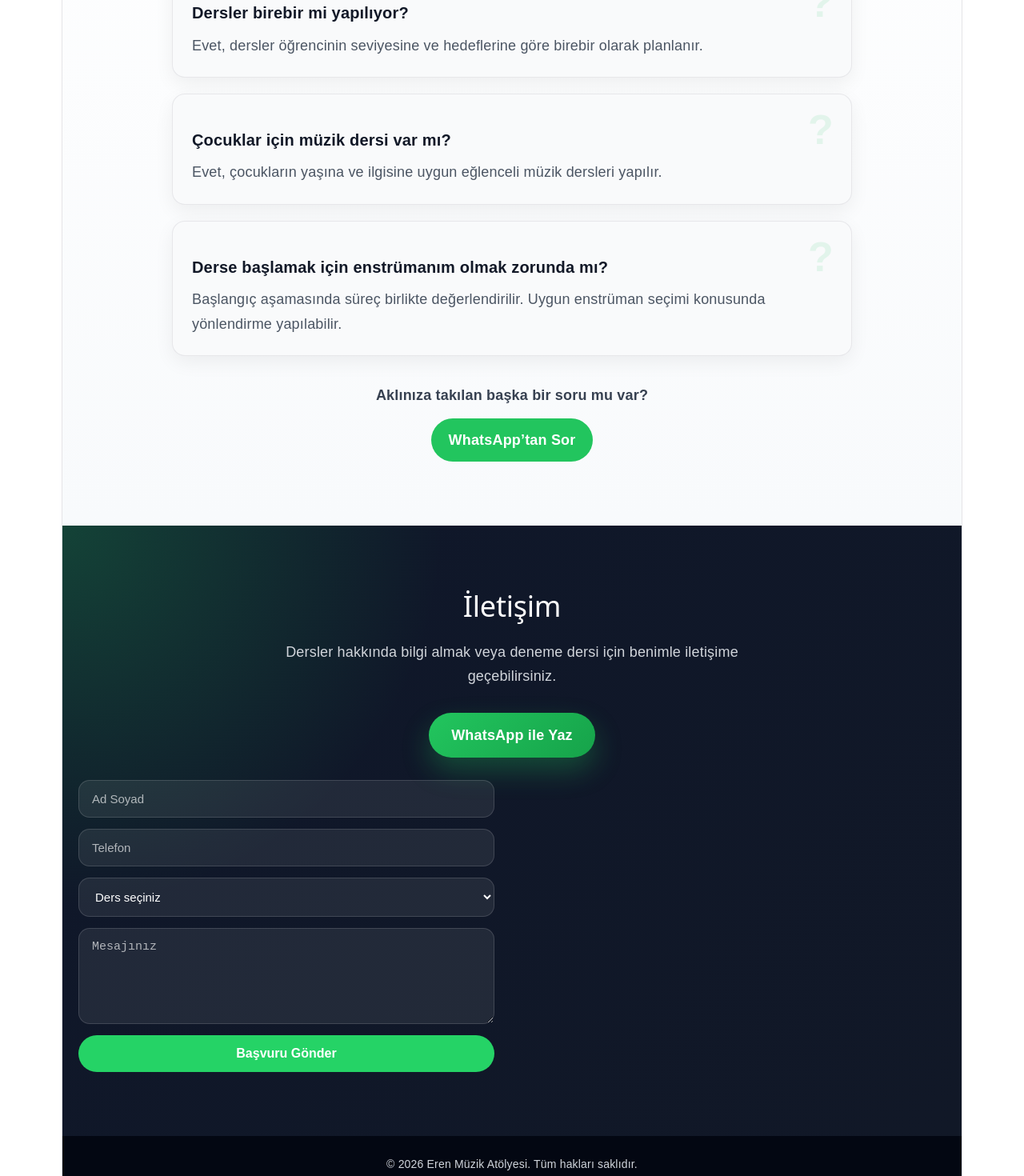
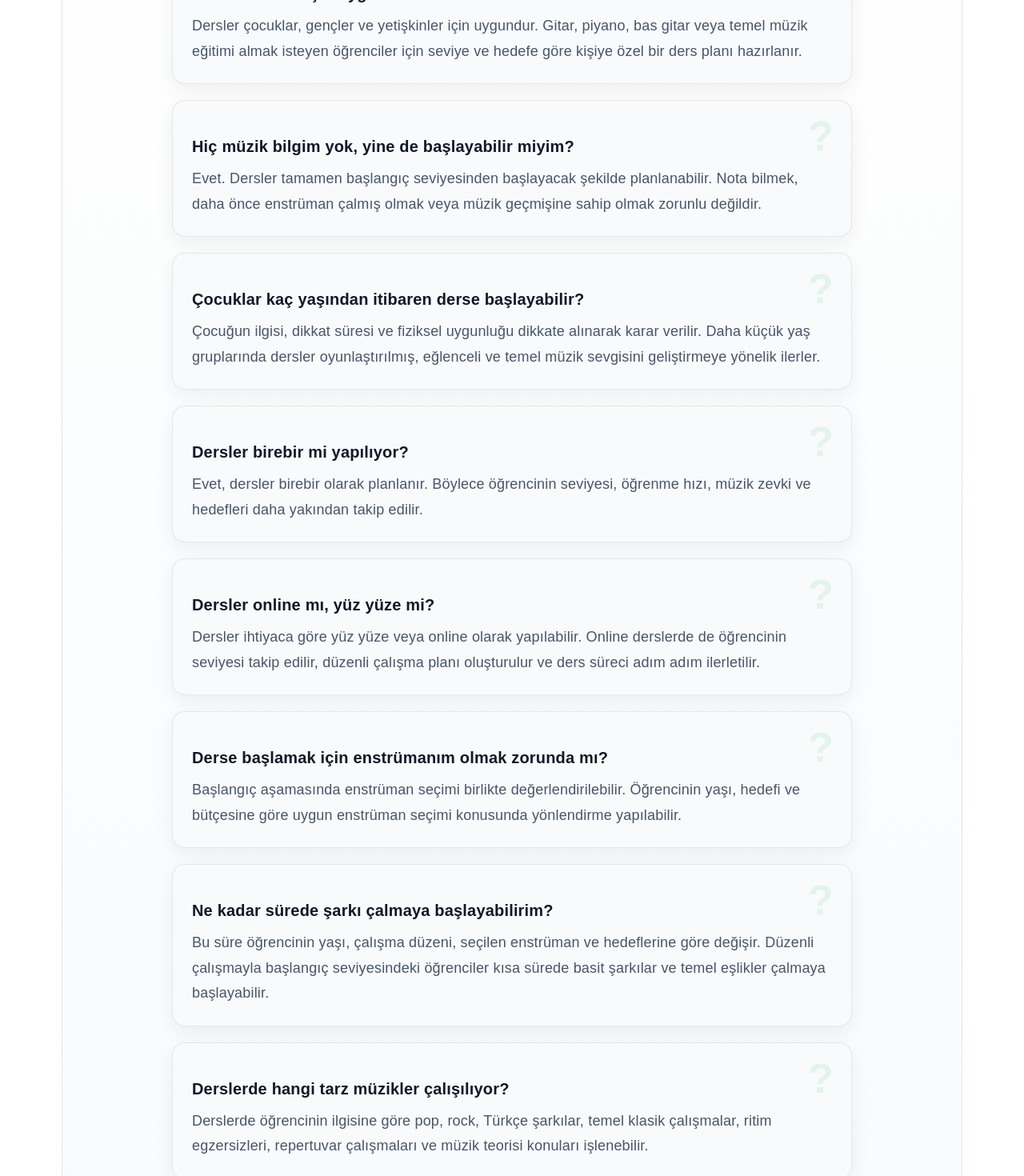
Before and after one commit to ErenOzusen/eren-muzik-atolyesi, a React (Vite) app: page / in a window 1280 px wide. Shown: the part 6420-7890 px from the top of the page at 80% size. Built offline with nearby package versions, Linux system fonts and the light colour scheme.

Commit message:
SSS bolumu veli ve ogrenci odakli guncellendi

```diff
--- a/src/App.css
+++ b/src/App.css
@@ -3041,3 +3041,16 @@ margin-top: 10px;
 .package-card .lesson-button {
   margin-top: auto;
 }
+
+.faq-item p {
+  line-height: 1.75;
+  color: #475569;
+}
+
+.faq-item h3 {
+  line-height: 1.3;
+}
+
+.faq-cta p {
+  line-height: 1.6;
+}
--- a/src/App.jsx
+++ b/src/App.jsx
@@ -1183,37 +1183,85 @@ if (isAdminPage) {
 </section>
 
 <section id="sss" className="faq reveal">
+  <span className="section-badge">SSS</span>
   <h2>Sık Sorulan Sorular</h2>
+
+  <p className="section-description">
+    Derslere başlamadan önce aklınıza takılabilecek temel soruları burada bulabilirsiniz.
+    Daha detaylı bilgi almak isterseniz WhatsApp üzerinden iletişime geçebilirsiniz.
+  </p>
 
   <div className="faq-list">
     <div className="faq-item">
       <h3>Dersler kimler için uygundur?</h3>
       <p>
-        Dersler başlangıç seviyesinden ileri seviyeye kadar her yaş grubuna uygun şekilde planlanır.
+        Dersler çocuklar, gençler ve yetişkinler için uygundur. Gitar, piyano, bas gitar
+        veya temel müzik eğitimi almak isteyen öğrenciler için seviye ve hedefe göre
+        kişiye özel bir ders planı hazırlanır.
+      </p>
+    </div>
+
+    <div className="faq-item">
+      <h3>Hiç müzik bilgim yok, yine de başlayabilir miyim?</h3>
+      <p>
+        Evet. Dersler tamamen başlangıç seviyesinden başlayacak şekilde planlanabilir.
+        Nota bilmek, daha önce enstrüman çalmış olmak veya müzik geçmişine sahip olmak
+        zorunlu değildir.
+      </p>
+    </div>
+
+    <div className="faq-item">
+      <h3>Çocuklar kaç yaşından itibaren derse başlayabilir?</h3>
+      <p>
+        Çocuğun ilgisi, dikkat süresi ve fiziksel uygunluğu dikkate alınarak karar verilir.
+        Daha küçük yaş gruplarında dersler oyunlaştırılmış, eğlenceli ve temel müzik sevgisini
+        geliştirmeye yönelik ilerler.
       </p>
     </div>
 
     <div className="faq-item">
       <h3>Dersler birebir mi yapılıyor?</h3>
       <p>
-        Evet, dersler öğrencinin seviyesine ve hedeflerine göre birebir olarak planlanır.
+        Evet, dersler birebir olarak planlanır. Böylece öğrencinin seviyesi, öğrenme hızı,
+        müzik zevki ve hedefleri daha yakından takip edilir.
       </p>
     </div>
 
     <div className="faq-item">
-      <h3>Çocuklar için müzik dersi var mı?</h3>
+      <h3>Dersler online mı, yüz yüze mi?</h3>
       <p>
-        Evet, çocukların yaşına ve ilgisine uygun eğlenceli müzik dersleri yapılır.
+        Dersler ihtiyaca göre yüz yüze veya online olarak yapılabilir. Online derslerde de
+        öğrencinin seviyesi takip edilir, düzenli çalışma planı oluşturulur ve ders süreci
+        adım adım ilerletilir.
       </p>
     </div>
 
     <div className="faq-item">
       <h3>Derse başlamak için enstrümanım olmak zorunda mı?</h3>
       <p>
-        Başlangıç aşamasında süreç birlikte değerlendirilir. Uygun enstrüman seçimi konusunda yönlendirme yapılabilir.
+        Başlangıç aşamasında enstrüman seçimi birlikte değerlendirilebilir. Öğrencinin yaşı,
+        hedefi ve bütçesine göre uygun enstrüman seçimi konusunda yönlendirme yapılabilir.
+      </p>
+    </div>
+
+    <div className="faq-item">
+      <h3>Ne kadar sürede şarkı çalmaya başlayabilirim?</h3>
+      <p>
+        Bu süre öğrencinin yaşı, çalışma düzeni, seçilen enstrüman ve hedeflerine göre değişir.
+        Düzenli çalışmayla başlangıç seviyesindeki öğrenciler kısa sürede basit şarkılar ve
+        temel eşlikler çalmaya başlayabilir.
+      </p>
+    </div>
+
+    <div className="faq-item">
+      <h3>Derslerde hangi tarz müzikler çalışılıyor?</h3>
+      <p>
+        Derslerde öğrencinin ilgisine göre pop, rock, Türkçe şarkılar, temel klasik çalışmalar,
+        ritim egzersizleri, repertuvar çalışmaları ve müzik teorisi konuları işlenebilir.
       </p>
     </div>
   </div>
+
   <div className="faq-cta">
     <p>Aklınıza takılan başka bir soru mu var?</p>
 
```
Lines whose indentation alone changed are shown as unchanged.
